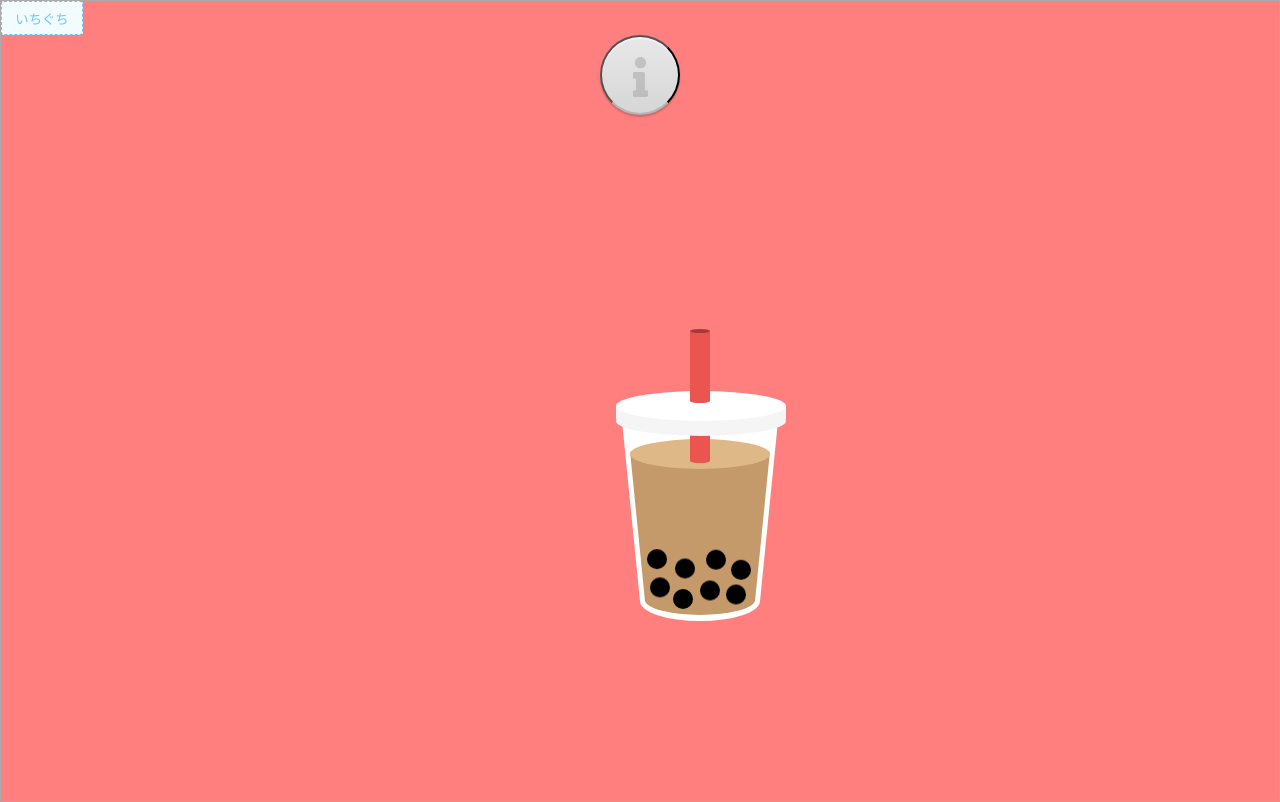
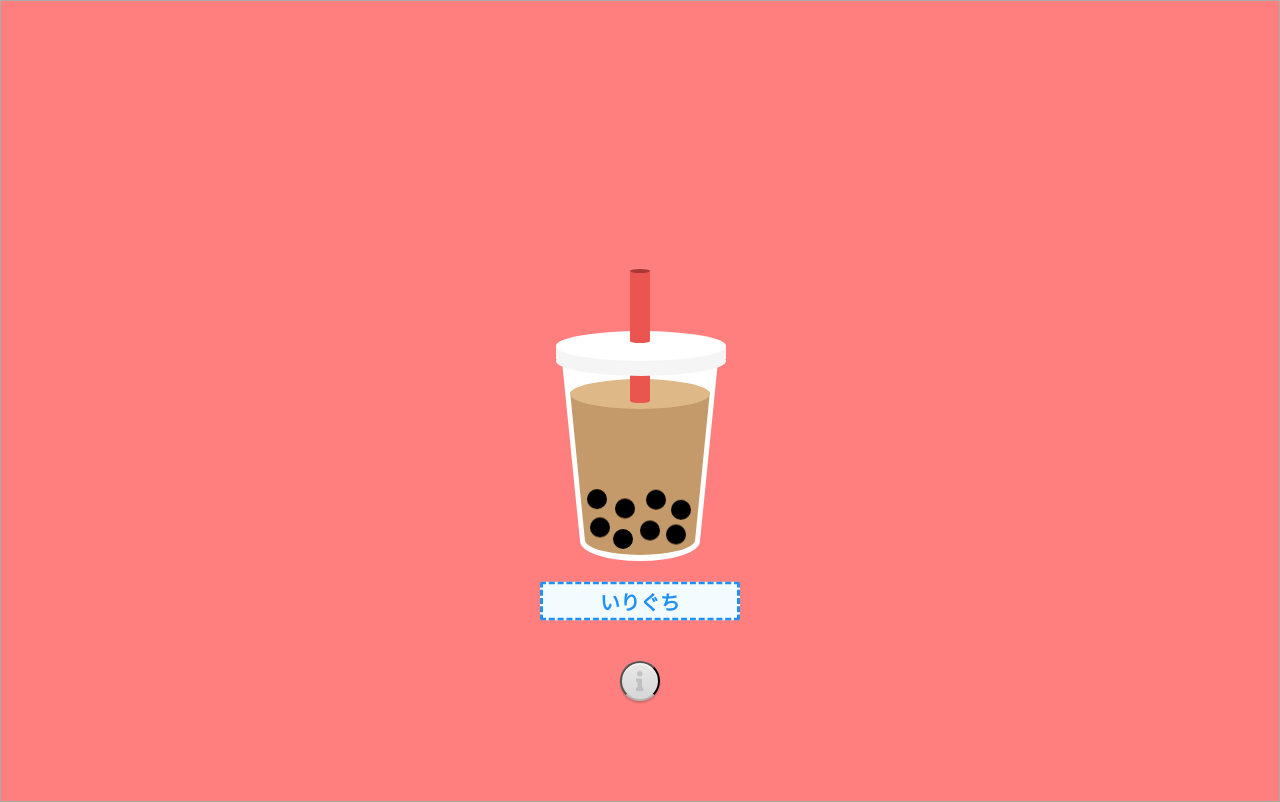
Before and after one commit to redgosho/tapioca-maker, a React (Create React App) app in the folder tapioca-project/: page / in a window 1280 px wide. Built offline with nearby package versions, Linux system fonts and the light colour scheme.

Commit message:
パーツデザイン調整（全体的に下に下げた）

```diff
--- a/tapioca-project/src/screens/Title.js
+++ b/tapioca-project/src/screens/Title.js
@@ -11,7 +11,9 @@ function Title() {
         <Tapioca__area>
           <Tapioca />
         </Tapioca__area>
-        <Enter>いちぐち</Enter>
+        <Enter__area>
+          <Enter>いりぐち</Enter>
+        </Enter__area>
         <IconButton__area>
           <InfoButton>
             <FontAwesomeIcon icon={['fas', 'info']} />
@@ -32,24 +34,35 @@ const Main__area = styled.div`
   background: rgba(255,0,0,0.5);
   border: 1px solid #aaa;
   position: relative;
+  flex-direction: column;
 `
 const Tapioca__area = styled.div`
+  // 縦中央寄せ
   position: absolute;
-  margin: auto;
-  top: 0;
-  bottom: 0;
-  left: 0;
-  right: 0;
-  width: 0px;
-  height: 0px;
+  top: 60%;
+  left: 50%;
+  transform: translateY(-70%) translateX(-50%);
+  -webkit- transform: translateY(-70%) translateX(-50%);
 `
-
+const Enter__area = styled.div`
+  // 横中央寄せ
+  text-align: center;
+  // 縦中央寄せ
+  position: absolute;
+  top:75%;
+  left: 50%;
+  transform: translateY(-50%) translateX(-50%);
+  -webkit- transform: translateY(-50%) translateX(-50%);
+`
 const Enter = styled.button`
   display: inline-block;
-  padding: 0.5em 1em;
+  width: 200px;
+  font-size: 20px;
+  font-weight: bold;
+  padding: 0.1em 1em;
   text-decoration: none;
-  color: #67c5ff;
-  border: dashed 1px #67c5ff;
+  color: #1e90ff;
+  border: dashed 3px #1e90ff;
   background: #f2fcff;
   border-radius: 3px;
   transition: .4s;
@@ -60,20 +73,26 @@ const Enter = styled.button`
   }
 `
 const IconButton__area = styled.div`
+  // 横中央寄せ
   text-align: center;
+  // 縦中央寄せ
+  position: absolute;
+  top: 85%;
+  left: 50%;
+  transform: translateY(-50%) translateX(-50%);
+  -webkit- transform: translateY(-50%) translateX(-50%);
 `
 const InfoButton = styled.button`
   display: inline-block;
   text-decoration: none;
   color: rgba(152, 152, 152, 0.43);/*アイコン色*/
-  width: 80px;
-  height: 80px;
-  line-height: 80px;
-  font-size: 40px;
+  width: 40px;
+  height: 40px;
+  line-height: 0px;
+  font-size: 20px;
   border-radius: 50%;
   text-align: center;
   overflow: hidden;
-  font-weight: bold;
   background-image: linear-gradient(#e8e8e8 0%, #d6d6d6 100%);
   text-shadow: 1px 1px 1px rgba(255, 255, 255, 0.66);
   box-shadow: inset 0 2px 0 rgba(255,255,255,0.5), 0 2px 2px rgba(0, 0, 0, 0.19);
@@ -83,9 +102,6 @@ const InfoButton = styled.button`
     box-shadow: inset 0 1px 0 rgba(255,255,255,0.5), 0 2px 2px rgba(0, 0, 0, 0.19);
     border-bottom: none;
   }
-  i {
-    line-height: 80px;
-  }
 `
 
 export default Title;
```
